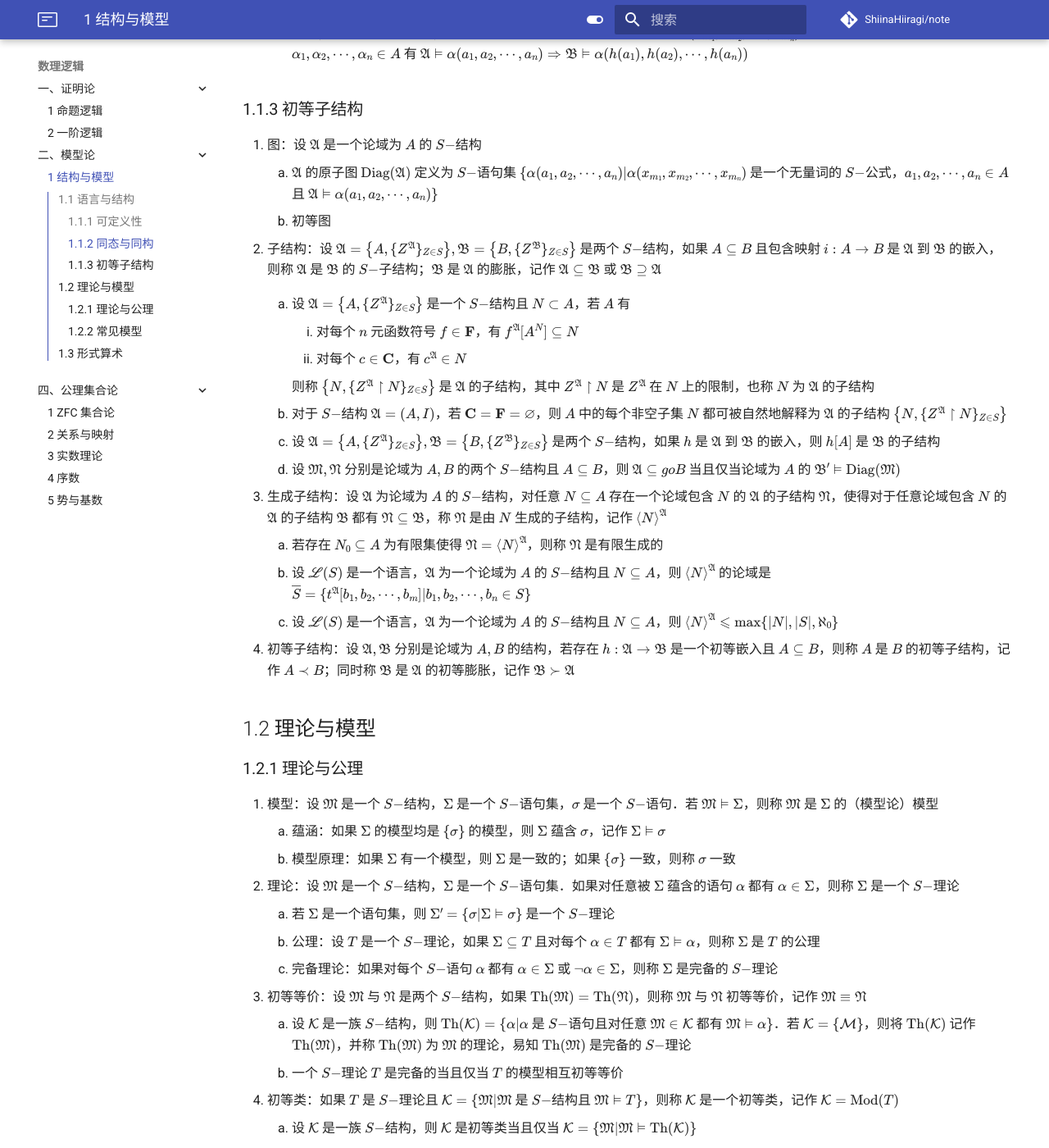
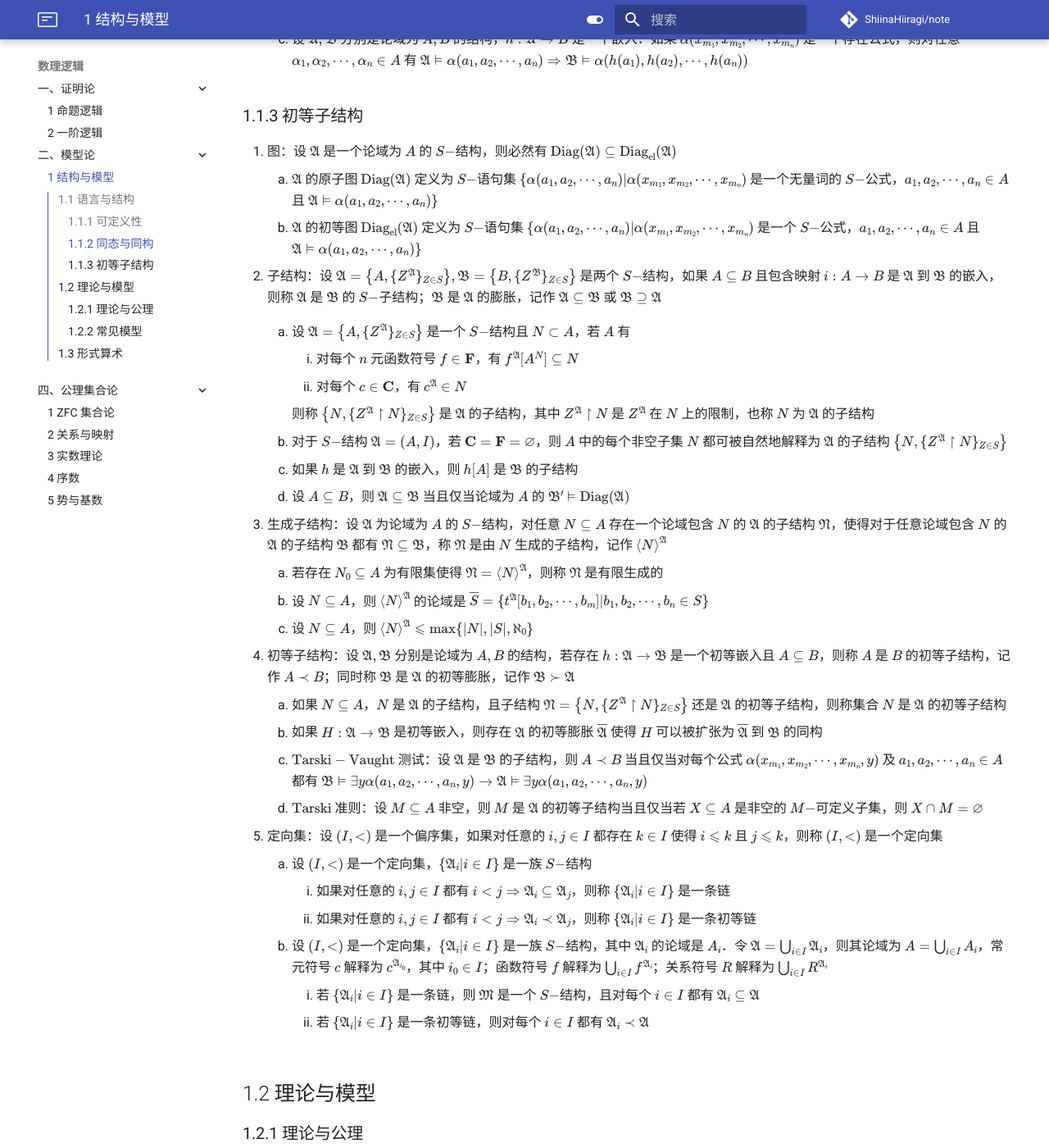
Before and after one commit to ShiinaHiiragi/note, an MkDocs documentation site: the page built from docs/logic/model/model.md, in a window 1280 px wide and 1400 px high, scrolled down 1892 px. Shown: the whole window at 82% size. Built offline with MkDocs 1.6.1 and Material for MkDocs 9.7.7, drawn with Linux system fonts in a browser that asks for light colours; comment, search, counter and statistics services are not loaded; some of the changed text lies outside the part shown.

Commit message:
add model half

```diff
--- a/docs/logic/model/model.md
+++ b/docs/logic/model/model.md
@@ -31,10 +31,11 @@
     则称 $h$ 是（$\mathfrak A$ 到 $\mathfrak B$）的同态，记作 $h: \mathfrak A \to \mathfrak B$
 
 2. 嵌入与同构：设 $\mathfrak A, \mathfrak B$ 是论域分别为 $A, B$ 的两个 $S-$结构，$h: A \to B$ 是一个映射．将 $\mathfrak B$ 扩张为论域为 $A$ 的 $\mathfrak B'$ 使得对于新常元 $a \in A$，有 $a^{\mathfrak B'} = h(a)$，记 $\mathfrak B' = (\mathfrak B, h(a))_{a\in A}$
-    1. 嵌入：如果同构 $h: \mathfrak A \to \mathfrak B$ 是单射且对每个 $n$ 元关系符号 $R\in \mathbf R$ 与 $(a_1, a_2, \cdots, a_n) \in A^n$，都有 $(a_1, a_2, \cdots, a_n) \in R^\mathfrak A$ 当且仅当 $(h(a_1), h(a_2), \cdots, h(a_n)) \in R^\mathfrak B$，则称 $h$ 是（$\mathfrak A$ 到 $\mathfrak B$）的嵌入．易知 $h$ 是 $\mathfrak A$ 到 $\mathfrak B$ 的嵌入当且仅当 $(\mathfrak B, h(a))_{a\in A} \vDash \mathrm{Diag}(\mathfrak M)$
-        1. 部分嵌入：设 $M \subseteq A, N \subseteq B$，$\eta: M \to N$ 是一个单射．如果对于任意的 $\overline x = \left<x_1, x_2, \cdots, x_n\right>$，无量词公式 $\alpha(\overline x)$ 以及任意的 $\overline a\in M^n$，都有 $\mathfrak A \vDash \alpha(\overline a)$ 当且仅当 $\mathfrak B \vDash \alpha(\eta(\overline a))$，则称 $\eta$ 是一个部分嵌入
-        2. 部分初等嵌入：设 $M \subseteq A, N \subseteq B$，$\eta: M \to N$ 是一个单射．如果对于任意的公式 $\alpha(\overline x)$ 以及任意的 $\overline a\in M^n$，都有 $\mathfrak A \vDash \alpha(\overline a)$ 当且仅当 $\mathfrak B \vDash \alpha(\eta(\overline a))$，则称 $\eta$ 是一个部分初等嵌入，显然部分初等嵌入一定是部分嵌入
-        3. 初等嵌入：设 $N \subseteq B$，$\eta: A \to N$ 是一个单射．如果对于任意的公式 $\alpha(\overline x)$ 以及任意的 $\overline a\in A^n$，都有 $\mathfrak A \vDash \alpha(\overline a)$ 当且仅当 $\mathfrak B \vDash \alpha(\eta(\overline a))$，则称 $\eta$ 是一个初等嵌入
+    1. 嵌入：如果同构 $h: \mathfrak A \to \mathfrak B$ 是单射且对每个 $n$ 元关系符号 $R\in \mathbf R$ 与 $(a_1, a_2, \cdots, a_n) \in A^n$，都有 $(a_1, a_2, \cdots, a_n) \in R^\mathfrak A$ 当且仅当 $(h(a_1), h(a_2), \cdots, h(a_n)) \in R^\mathfrak B$，则称 $h$ 是（$\mathfrak A$ 到 $\mathfrak B$）的嵌入
+        1. $h$ 是 $\mathfrak A$ 到 $\mathfrak B$ 的嵌入当且仅当 $(\mathfrak B, h(a))_{a\in A} \vDash \mathrm{Diag}(\mathfrak A)$，当且仅当 $(\mathfrak B, h(a))_{a\in A} \vDash \mathrm{Diag_{el}}(\mathfrak A)$
+        2. 部分嵌入：设 $M \subseteq A, N \subseteq B$，$\eta: M \to N$ 是一个单射．如果对于任意的 $\overline x = \left<x_1, x_2, \cdots, x_n\right>$，无量词公式 $\alpha(\overline x)$ 以及任意的 $\overline a\in M^n$，都有 $\mathfrak A \vDash \alpha(\overline a)$ 当且仅当 $\mathfrak B \vDash \alpha(\eta(\overline a))$，则称 $\eta$ 是一个部分嵌入
+        3. 部分初等嵌入：设 $M \subseteq A, N \subseteq B$，$\eta: M \to N$ 是一个单射．如果对于任意的公式 $\alpha(\overline x)$ 以及任意的 $\overline a\in M^n$，都有 $\mathfrak A \vDash \alpha(\overline a)$ 当且仅当 $\mathfrak B \vDash \alpha(\eta(\overline a))$，则称 $\eta$ 是一个部分初等嵌入，显然部分初等嵌入一定是部分嵌入
+        4. 初等嵌入：设 $N \subseteq B$，$\eta: A \to N$ 是一个单射．如果对于任意的公式 $\alpha(\overline x)$ 以及任意的 $\overline a\in A^n$，都有 $\mathfrak A \vDash \alpha(\overline a)$ 当且仅当 $\mathfrak B \vDash \alpha(\eta(\overline a))$，则称 $\eta$ 是一个初等嵌入
     2. 同构：如果嵌入 $h: \mathfrak A \to \mathfrak B$ 是满射，则称 $h$ 是（$\mathfrak A$ 到 $\mathfrak B$）的同构
         1. 如果存在 $\mathfrak A$ 到 $\mathfrak B$ 的同构，则称 $\mathfrak A$ 与 $\mathfrak B$ 同构，记作 $\mathfrak A \cong \mathfrak B$
         2. 部分同构：设 $M \subseteq A, N \subseteq B$，$\eta: M \to N$ 是一个双射，如果 $\eta$ 是一个部分嵌入，则称 $\eta$ 是部分同构；若 $A = M$，则称 $\eta$ 是同构
@@ -47,9 +48,9 @@
     3. 设 $\mathfrak A, \mathfrak B$ 分别是论域为 $A, B$ 的结构，$h: \mathfrak A \to B$ 是一个嵌入．如果 $\alpha(x_{m_1}, x_{m_2}, \cdots, x_{m_n})$ 是一个存在公式，则对任意 $\alpha_1, \alpha_2, \cdots, \alpha_n \in A$ 有 $\mathfrak A \vDash \alpha(a_1, a_2, \cdots, a_n) \Rightarrow \mathfrak B \vDash \alpha(h(a_1), h(a_2), \cdots, h(a_n))$
 
 ### 1.1.3 初等子结构
-1. 图：设 $\mathfrak A$ 是一个论域为 $A$ 的 $S-$结构
+1. 图：设 $\mathfrak A$ 是一个论域为 $A$ 的 $S-$结构，则必然有 $\mathrm{Diag}(\mathfrak A) \subseteq \mathrm{Diag_{el}}(\mathfrak A)$
     1. $\mathfrak A$ 的原子图 $\mathrm{Diag}(\mathfrak A)$ 定义为 $S-$语句集 $\{\alpha(a_1, a_2, \cdots, a_n) | \alpha(x_{m_1}, x_{m_2}, \cdots, x_{m_n})$ 是一个无量词的 $S-$公式，$a_1, a_2, \cdots, a_n \in A$ 且 $\mathfrak A \vDash \alpha(a_1, a_2, \cdots, a_n)\}$
-    2. 初等图
+    2. $\mathfrak A$ 的初等图 $\mathrm{Diag_{el}}(\mathfrak A)$ 定义为 $S-$语句集 $\{\alpha(a_1, a_2, \cdots, a_n) | \alpha(x_{m_1}, x_{m_2}, \cdots, x_{m_n})$ 是一个 $S-$公式，$a_1, a_2, \cdots, a_n \in A$ 且 $\mathfrak A \vDash \alpha(a_1, a_2, \cdots, a_n)\}$
 2. 子结构：设 $\mathfrak A = \left\{A, \{Z^\mathfrak A\}_{Z\in S}\right\}, \mathfrak B = \left\{B, \{Z^\mathfrak B\}_{Z\in S}\right\}$ 是两个 $S-$结构，如果 $A\subseteq B$ 且包含映射 $i: A\to B$ 是 $\mathfrak A$ 到 $\mathfrak B$ 的嵌入，则称 $\mathfrak A$ 是 $\mathfrak B$ 的 $S-$子结构；$\mathfrak B$ 是 $\mathfrak A$ 的膨胀，记作 $\mathfrak A \subseteq \mathfrak B$ 或 $\mathfrak B \supseteq \mathfrak A$
     1. 设 $\mathfrak A = \left\{A, \{Z^\mathfrak A\}_{Z\in S}\right\}$ 是一个 $S-$结构且 $N\subset A$，若 $A$ 有
         1. 对每个 $n$ 元函数符号 $f\in \mathbf F$，有 $f^\mathfrak A[A^N] \subseteq N$
@@ -58,14 +59,25 @@
         则称 $\left\{N, \{Z^\mathfrak A \upharpoonright N\}_{Z\in S}\right\}$ 是 $\mathfrak A$ 的子结构，其中 $Z^\mathfrak A \upharpoonright N$ 是 $Z^\mathfrak A$ 在 $N$ 上的限制，也称 $N$ 为 $\mathfrak A$ 的子结构
 
     2. 对于 $S-$结构 $\mathfrak A = (A, I)$，若 $\mathbf C = \mathbf F = \varnothing$，则 $A$ 中的每个非空子集 $N$ 都可被自然地解释为 $\mathfrak A$ 的子结构 $\left\{N, \{Z^\mathfrak A \upharpoonright N\}_{Z\in S}\right\}$
-    3. 设 $\mathfrak A = \left\{A, \{Z^\mathfrak A\}_{Z\in S}\right\}, \mathfrak B = \left\{B, \{Z^\mathfrak B\}_{Z\in S}\right\}$ 是两个 $S-$结构，如果 $h$ 是 $\mathfrak A$ 到 $\mathfrak B$ 的嵌入，则 $h[A]$ 是 $\mathfrak B$ 的子结构
-    4. 设 $\mathfrak M, \mathfrak N$ 分别是论域为 $A, B$ 的两个 $S-$结构且 $A \subseteq B$，则 $\mathfrak A \subseteq go B$ 当且仅当论域为 $A$ 的 $\mathfrak B' \vDash \mathrm{Diag}(\mathfrak M)$
+    3. 如果 $h$ 是 $\mathfrak A$ 到 $\mathfrak B$ 的嵌入，则 $h[A]$ 是 $\mathfrak B$ 的子结构
+    4. 设 $A \subseteq B$，则 $\mathfrak A \subseteq \mathfrak B$ 当且仅当论域为 $A$ 的 $\mathfrak B' \vDash \mathrm{Diag}(\mathfrak A)$
 
 3. 生成子结构：设 $\mathfrak A$ 为论域为 $A$ 的 $S-$结构，对任意 $N \subseteq A$ 存在一个论域包含 $N$ 的 $\mathfrak A$ 的子结构 $\mathfrak N$，使得对于任意论域包含 $N$ 的 $\mathfrak A$ 的子结构 $\mathfrak B$ 都有 $\mathfrak N \subseteq \mathfrak B$，称 $\mathfrak N$ 是由 $N$ 生成的子结构，记作 $\left<N\right>^\mathfrak A$
     1. 若存在 $N_0 \subseteq A$ 为有限集使得 $\mathfrak N = \left<N\right>^\mathfrak A$，则称 $\mathfrak N$ 是有限生成的
-    2. 设 $\mathscr L(S)$ 是一个语言，$\mathfrak A$ 为一个论域为 $A$ 的 $S-$结构且 $N\subseteq A$，则 $\left<N\right>^\mathfrak A$ 的论域是 $\overline S = \{t^\mathfrak A[b_1, b_2, \cdots, b_m] | b_1, b_2, \cdots, b_n \in S\}$
-    3. 设 $\mathscr L(S)$ 是一个语言，$\mathfrak A$ 为一个论域为 $A$ 的 $S-$结构且 $N\subseteq A$，则 $\left<N\right>^\mathfrak A \leqslant \max\{|N|, |S|, \aleph_0\}$
+    2. 设 $N\subseteq A$，则 $\left<N\right>^\mathfrak A$ 的论域是 $\overline S = \{t^\mathfrak A[b_1, b_2, \cdots, b_m] | b_1, b_2, \cdots, b_n \in S\}$
+    3. 设 $N\subseteq A$，则 $\left<N\right>^\mathfrak A \leqslant \max\{|N|, |S|, \aleph_0\}$
 4. 初等子结构：设 $\mathfrak A, \mathfrak B$ 分别是论域为 $A, B$ 的结构，若存在 $h: \mathfrak A \to \mathfrak B$ 是一个初等嵌入且 $A \subseteq B$，则称 $A$ 是 $B$ 的初等子结构，记作 $A \prec B$；同时称 $\mathfrak B$ 是 $\mathfrak A$ 的初等膨胀，记作 $\mathfrak B \succ \mathfrak A$
+    1. 如果 $N \subseteq A$，$N$ 是 $\mathfrak A$ 的子结构，且子结构 $\mathfrak N = \left\{N, \{Z^\mathfrak A \upharpoonright N\}_{Z \in S}\right\}$ 还是 $\mathfrak A$ 的初等子结构，则称集合 $N$ 是 $\mathfrak A$ 的初等子结构
+    2. 如果 $H: \mathfrak A \to \mathfrak B$ 是初等嵌入，则存在 $\mathfrak A$ 的初等膨胀 $\overline{\mathfrak A}$ 使得 $H$ 可以被扩张为 $\overline{\mathfrak A}$ 到 $\mathfrak B$ 的同构
+    3. $\text{Tarski}-\text{Vaught}$ 测试：设 $\mathfrak A$ 是 $\mathfrak B$ 的子结构，则 $A \prec B$ 当且仅当对每个公式 $\alpha(x_{m_1}, x_{m_2}, \cdots, x_{m_n}, y)$ 及 $a_1, a_2, \cdots, a_n \in A$ 都有 $\mathfrak B \vDash \exists y \alpha(a_1, a_2, \cdots, a_n, y) \to \mathfrak A \vDash \exists y \alpha(a_1, a_2, \cdots, a_n, y)$
+    4. $\text{Tarski}$ 准则：设 $M \subseteq A$ 非空，则 $M$ 是 $\mathfrak A$ 的初等子结构当且仅当若 $X \subseteq A$ 是非空的 $M-$可定义子集，则 $X \cap M = \varnothing$
+5. 定向集：设 $(I, <)$ 是一个偏序集，如果对任意的 $i, j \in I$ 都存在 $k \in I$ 使得 $i \leqslant k$ 且 $j \leqslant k$，则称 $(I, <)$ 是一个定向集
+    1. 设 $(I, <)$ 是一个定向集，$\{\mathfrak A_i | i \in I\}$ 是一族 $S-$结构
+        1. 如果对任意的 $i, j \in I$ 都有 $i < j \Rightarrow \mathfrak A_i \subseteq \mathfrak A_j$，则称 $\{\mathfrak A_i | i \in I\}$ 是一条链
+        2. 如果对任意的 $i, j \in I$ 都有 $i < j \Rightarrow \mathfrak A_i \prec \mathfrak A_j$，则称 $\{\mathfrak A_i | i \in I\}$ 是一条初等链
+    2. 设 $(I, <)$ 是一个定向集，$\{\mathfrak A_i | i \in I\}$ 是一族 $S-$结构，其中 $\mathfrak A_i$ 的论域是 $A_i$．令 $\mathfrak A = \bigcup_{i \in I} \mathfrak A_i$，则其论域为 $A = \bigcup_{i \in I}A_i$，常元符号 $c$ 解释为 $c^{\mathfrak A_{i_0}}$，其中 $i_0 \in I$；函数符号 $f$ 解释为 $\bigcup_{i \in I}f^{\mathfrak A_i}$；关系符号 $R$ 解释为 $\bigcup_{i \in I}R^{\mathfrak A_i}$
+        1. 若 $\{\mathfrak A_i | i \in I\}$ 是一条链，则 $\mathfrak M$ 是一个 $S-$结构，且对每个 $i \in I$ 都有 $\mathfrak A_i \subseteq \mathfrak A$
+        2. 若 $\{\mathfrak A_i | i \in I\}$ 是一条初等链，则对每个 $i \in I$ 都有 $\mathfrak A_i \prec \mathfrak A$
 
 ## 1.2 理论与模型
 ### 1.2.1 理论与公理
```
